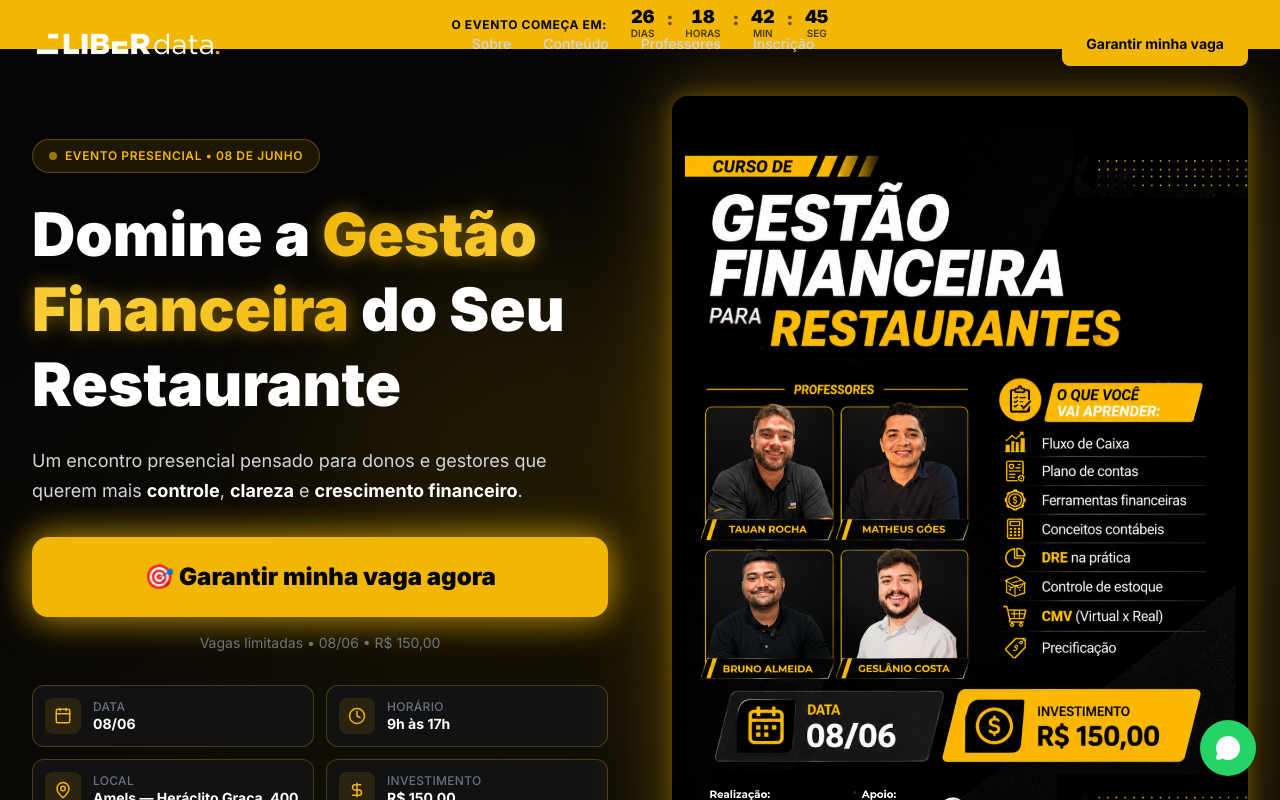
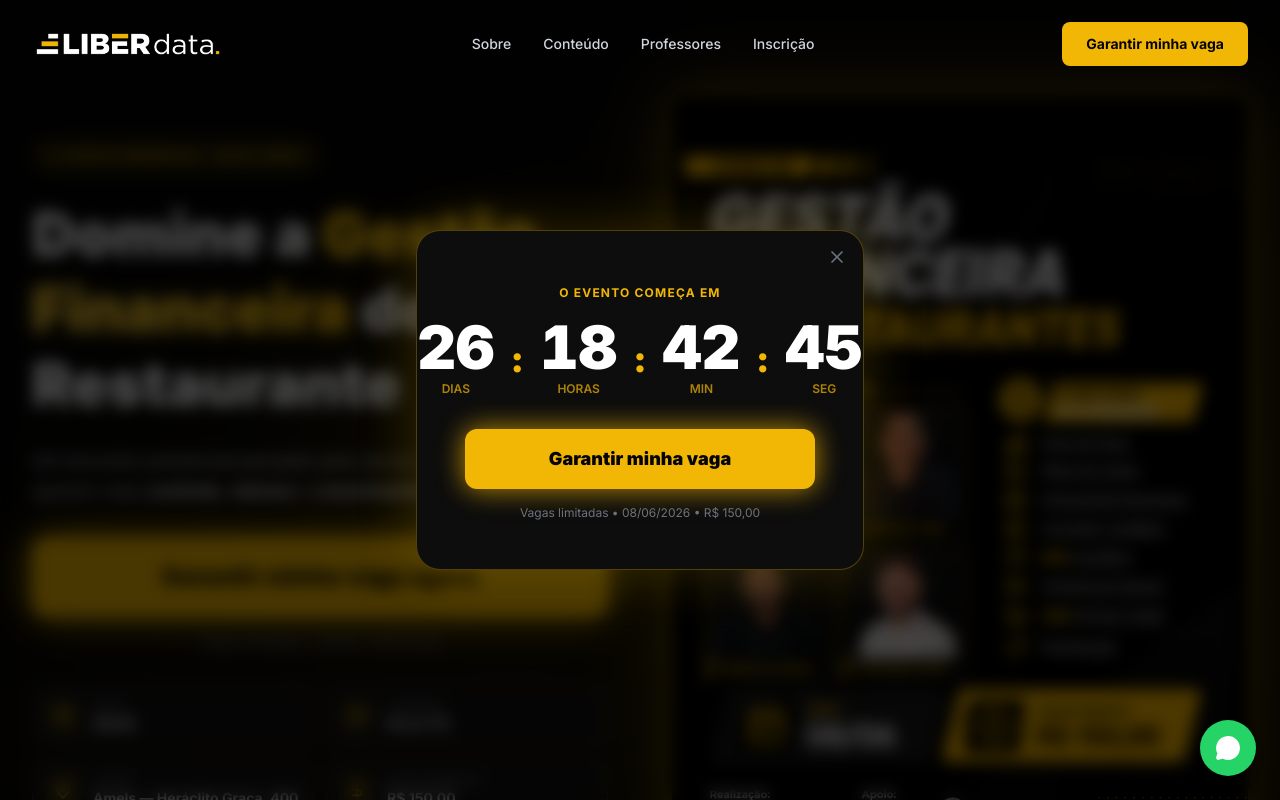
Before and after one commit to adeusq/gest-oFinanceiraRestaurantes, a Next.js app: page / in a window 1280 px wide. Shown: the top 800 px of the page. Built offline with nearby package versions, Linux system fonts and the light colour scheme.

Commit message:
feat: replace countdown bar with modal, remove emojis from buttons
Co-Authored-By: Claude Sonnet 4.6 <noreply@anthropic.com>

```diff
--- a/src/components/Countdown.tsx
+++ b/src/components/Countdown.tsx
@@ -1,9 +1,11 @@
 "use client";
 
 import { useEffect, useState } from "react";
-import { motion } from "framer-motion";
+import { motion, AnimatePresence } from "framer-motion";
+import { X } from "lucide-react";
 
 const EVENT_DATE = new Date("2026-06-08T09:00:00");
+const PAYMENT_LINK = "https://www.asaas.com/c/blzjkahdcpacqaa2";
 
 interface TimeLeft {
   days: number;
@@ -29,15 +31,16 @@ function pad(n: number) {
 
 export default function Countdown() {
   const [timeLeft, setTimeLeft] = useState<TimeLeft>(calcTimeLeft());
-  const [mounted, setMounted] = useState(false);
+  const [open, setOpen] = useState(false);
 
   useEffect(() => {
-    setMounted(true);
     const timer = setInterval(() => setTimeLeft(calcTimeLeft()), 1000);
-    return () => clearInterval(timer);
+    const delay = setTimeout(() => setOpen(true), 1200);
+    return () => {
+      clearInterval(timer);
+      clearTimeout(delay);
+    };
   }, []);
-
-  if (!mounted) return null;
 
   const isOver =
     timeLeft.days === 0 &&
@@ -55,34 +58,79 @@ export default function Countdown() {
   ];
 
   return (
+    <AnimatePresence>
+      {open && (
+        <>
+          {/* Backdrop */}
           <motion.div
-      initial={{ opacity: 0, y: -20 }}
-      animate={{ opacity: 1, y: 0 }}
-      transition={{ duration: 0.5, delay: 0.5 }}
-      className="fixed top-0 left-0 right-0 z-40 bg-[#F2B705] py-2 flex items-center justify-center gap-6"
+            initial={{ opacity: 0 }}
+            animate={{ opacity: 1 }}
+            exit={{ opacity: 0 }}
+            onClick={() => setOpen(false)}
+            className="fixed inset-0 z-50 bg-black/70 backdrop-blur-sm"
+          />
+
+          {/* Modal */}
+          <motion.div
+            initial={{ opacity: 0, scale: 0.9, y: 20 }}
+            animate={{ opacity: 1, scale: 1, y: 0 }}
+            exit={{ opacity: 0, scale: 0.9, y: 20 }}
+            transition={{ duration: 0.4, ease: [0.22, 1, 0.36, 1] }}
+            className="fixed inset-0 z-50 flex items-center justify-center px-4 pointer-events-none"
           >
-      <span className="text-[#050505] text-xs font-bold uppercase tracking-wider hidden sm:block">
-        O evento começa em:
+            <div className="relative bg-[#0d0d0d] border border-[#F2B705]/30 rounded-3xl p-8 sm:p-12 max-w-md w-full text-center shadow-[0_0_60px_rgba(242,183,5,0.2)] pointer-events-auto">
+              {/* Close */}
+              <button
+                onClick={() => setOpen(false)}
+                className="absolute top-4 right-4 text-gray-500 hover:text-white transition-colors cursor-pointer"
+              >
+                <X size={20} />
+              </button>
+
+              {/* Label */}
+              <span className="inline-block text-[#F2B705] text-xs font-bold uppercase tracking-widest mb-4">
+                O evento começa em
               </span>
-      <div className="flex items-center gap-3">
+
+              {/* Countdown */}
+              <div className="flex items-end justify-center gap-4 mb-8">
                 {units.map((unit, i) => (
-          <div key={unit.label} className="flex items-center gap-3">
+                  <div key={unit.label} className="flex items-end gap-4">
                     <div className="flex flex-col items-center">
-              <span className="text-[#050505] font-black text-lg leading-none tabular-nums">
+                      <span className="text-5xl sm:text-6xl font-black text-white tabular-nums leading-none">
                         {pad(unit.value)}
                       </span>
-              <span className="text-[#050505]/70 text-[10px] font-semibold uppercase">
+                      <span className="text-[#F2B705]/70 text-xs font-semibold uppercase mt-1">
                         {unit.label}
                       </span>
                     </div>
                     {i < units.length - 1 && (
-              <span className="text-[#050505]/60 font-black text-lg leading-none -mt-3">
-                :
-              </span>
+                      <span className="text-[#F2B705] font-black text-4xl leading-none mb-5">:</span>
                     )}
                   </div>
                 ))}
               </div>
+
+              {/* CTA */}
+              <div className="relative">
+                <span className="absolute inset-0 rounded-xl bg-[#F2B705] blur-md opacity-40 animate-pulse" />
+                <a
+                  href={PAYMENT_LINK}
+                  target="_blank"
+                  rel="noopener noreferrer"
+                  className="relative flex items-center justify-center w-full bg-[#F2B705] hover:bg-[#ffd84d] text-[#050505] font-black text-lg py-4 rounded-xl transition-all duration-200 shadow-[0_0_30px_rgba(242,183,5,0.4)] hover:shadow-[0_0_50px_rgba(242,183,5,0.7)]"
+                >
+                  Garantir minha vaga
+                </a>
+              </div>
+
+              <p className="mt-4 text-xs text-gray-500">
+                Vagas limitadas • 08/06/2026 • R$ 150,00
+              </p>
+            </div>
           </motion.div>
+        </>
+      )}
+    </AnimatePresence>
   );
 }
--- a/src/components/Hero.tsx
+++ b/src/components/Hero.tsx
@@ -95,7 +95,7 @@ export default function Hero() {
                 whileTap={{ scale: 0.97 }}
                 className="relative flex items-center justify-center w-full bg-[#F2B705] hover:bg-[#ffd84d] text-[#050505] font-black text-2xl px-10 py-6 rounded-2xl transition-all duration-200 shadow-[0_0_40px_rgba(242,183,5,0.5)] hover:shadow-[0_0_60px_rgba(242,183,5,0.8)] gap-3"
               >
-                🎯 Garantir minha vaga agora
+                Garantir minha vaga agora
               </motion.a>
             </motion.div>
 
--- a/src/components/Investment.tsx
+++ b/src/components/Investment.tsx
@@ -104,7 +104,7 @@ export default function Investment() {
                     whileTap={{ scale: 0.97 }}
                     className="group relative inline-flex items-center gap-3 w-full justify-center bg-[#F2B705] hover:bg-[#ffd84d] text-[#050505] font-black text-lg px-8 py-5 rounded-xl transition-all duration-200 shadow-[0_0_30px_rgba(242,183,5,0.4)] hover:shadow-[0_0_50px_rgba(242,183,5,0.7)]"
                   >
-                    🎯 Fazer inscrição agora
+                    Fazer inscrição agora
                     <ArrowRight
                       size={20}
                       className="group-hover:translate-x-1 transition-transform"
```
Lines whose indentation alone changed are shown as unchanged.
